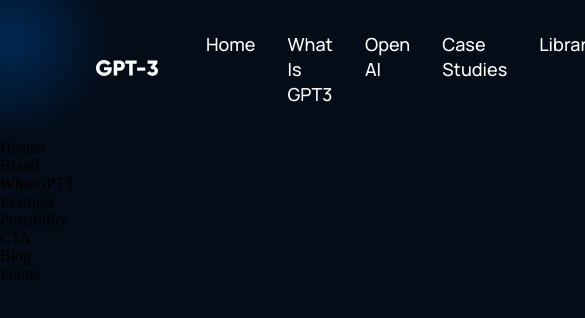
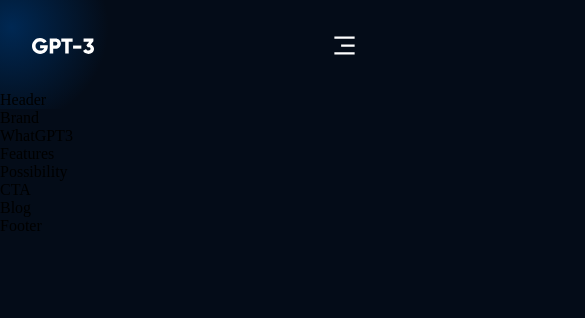
Before and after one commit to JakubCerovsky/React_GPT3_Recreation, a React (Create React App) app: page / in a window 390 px wide. Shown: the top 318 px of the page, 585 px wide, since content can reach past the window. Built offline with nearby package versions, Linux system fonts and the light colour scheme.

Commit message:
navbarFinalTouches

```diff
--- a/src/components/navbar/Navbar.jsx
+++ b/src/components/navbar/Navbar.jsx
@@ -1,10 +1,21 @@
-import React from 'react';
-import { RiMenu3Line, RiCloseLin} from 'react-icons/ri';
+import React, {useState} from 'react';
+import { RiMenu3Line, RiCloseLine} from 'react-icons/ri';
 import logo from '../../assets/logo.svg'
 
 import './navbar.css';
 
+const Links = () => (
+  <>
+<p><a href="#home">Home</a></p>
+            <p><a href="#wgpt3">What is GPT3</a></p>
+            <p><a href="#possibility">Open AI</a></p>
+            <p><a href="#features">Case Studies</a></p>
+            <p><a href="#blog">Library</a></p>
+  </>
+)
+
 const Navbar = () => {
+  const [toggleMenu, setToggleMenu] = useState(false);
   return (
     <div className="gpt3__navbar">
       <div className="gpt3__navbar-links">
@@ -12,17 +23,30 @@
             <img src={logo} alt="logo" />
         </div>
         <div className="gpt3__navbar-links_container">
-            <p><a href="#home">Home</a></p>
-            <p><a href="#wgpt3">What is GPT3</a></p>
-            <p><a href="#possibility">Open AI</a></p>
-            <p><a href="#features">Case Studies</a></p>
-            <p><a href="#blog">Library</a></p>
+            <Links/>
         </div>
       </div>
       <div className="gpt3__navbar-sign">
         <p>Sign in</p>
         <button type="button">Sign up</button>
       </div>
+      <div className="gpt3__navbar-menu">
+        {toggleMenu
+          ?<RiCloseLine color="#fff" size={27} onClick={()=> setToggleMenu(false)}/>
+          :<RiMenu3Line color="#fff" size={27} onClick={()=> setToggleMenu(true)}/>
+          }
+        {toggleMenu && (
+          <div className="gpt3__navbar-menu_container scale-up-center">
+            <div className="gpt3__navbar-menu_container-links">
+            <Links/>
+            <div className="gpt3__navbar-menu_container-links-sign">
+        <p>Sign in</p>
+        <button type="button">Sign up</button>
+      </div>
+            </div>
+          </div>
+        )}
+      </div>
     </div>
   )
 }
--- a/src/components/navbar/navbar.css
+++ b/src/components/navbar/navbar.css
@@ -16,6 +16,9 @@
 
 .gpt3__navbar-links_logo {
     margin-right: 2rem;
+    display: flex;
+    align-items: center;
+
 }
 
 .gpt3__navbar-links_logo img {
@@ -58,4 +61,67 @@
     font-size: 18px;
     line-height: 25px;
     border-radius: 5px;
+    border: 0;
+    outline: none;
+    cursor: pointer;
 }
+
+.gpt3__navbar-menu{
+    margin-left: 1rem;
+    display: none;
+    position: relative;
+}
+
+.gpt3__navbar-menu svg{
+    cursor: pointer;
+}
+
+.gpt3__navbar-menu_container{
+    display: flex;
+    justify-content: flex-end;
+    align-items: flex-end;
+    flex-direction: column;
+    text-align: end;
+    background: var(--color-footer);
+    padding:2rem;
+    position: absolute;
+    top: 40px;
+    right: 0;
+    margin-top: 1rem;
+    min-width: 210px;
+    border-radius: 5px;
+    box-shadow: 0 0 5 rgba(0, 0, 0, 0.2);
+}
+
+.gpt3__navbar-menu_container p{
+    margin: 1rem 0;
+}
+.gpt3__navbar-menu_container-links-sign{
+    display: none;
+}
+
+@media screen and (max-width: 1050px){
+    .gpt3__navbar-links_container{
+        display: none;
+    }
+    .gpt3__navbar-menu{
+        display: flex;
+    }
+}
+@media screen and (max-width: 700px){
+    .gpt3__navbar{
+        padding: 2rem 4rem;
+    }
+}
+@media screen and (max-width: 550px){
+    .gpt3__navbar{padding:2rem;}
+    .gpt3__navbar-sign{
+        display: none;
+    }
+    .gpt3__navbar-menu_container{
+        top: 20px;
+    }
+    .gpt3__navbar-menu_container-links-sign{
+        display: block;
+    }
+}
```
